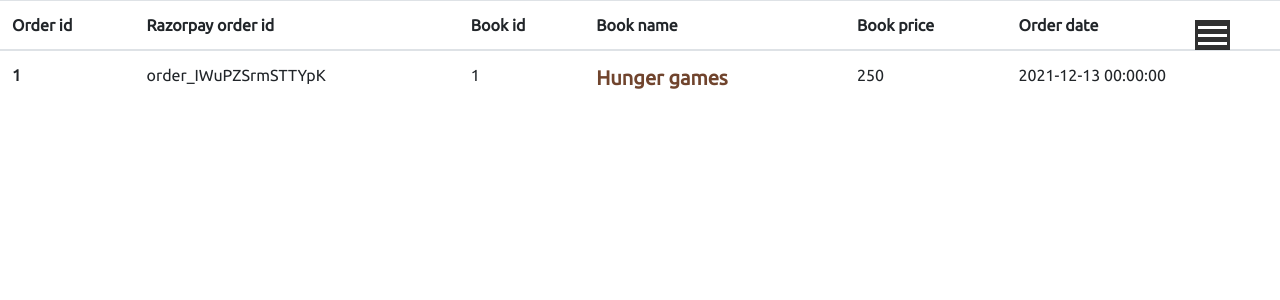
After one commit to Pratyaksha-047/Online-Bookstore, a Flask app: page /order in a window 1280 px wide. The commit adds this page. Shown: the top 300 px of the page. Run offline with Flask 2, Linux system fonts and the light colour scheme; a user stored in the database is signed in; data comes from the database, SQL or seed files in the repository; some libraries are stand-ins or nearby versions.

Commit message:
order page added

```diff
--- a/main/routes.py
+++ b/main/routes.py
@@ -4,7 +4,7 @@ import secrets
 from PIL import Image
 from flask import render_template, url_for, flash, redirect,request
 from main.forms import RegistrationForm, LoginForm , ContactForm , UpdateAccountForm,ResetPasswordForm, Add_bookForm, RequestResetForm, ForgotPasswordForm
-from main.models import Book, User
+from main.models import Book, User, Orders
 from flask_login import login_user, current_user, logout_user, login_required
 from flask_mail import Message
 from flask_admin.contrib.sqla import ModelView
@@ -90,6 +90,7 @@ class myModelView(ModelView):
 
 admin.add_view(myModelView(User,db.session))
 admin.add_view(myModelView(Book,db.session))
+admin.add_view(myModelView(Orders,db.session))
 
 @app.route("/add_book", methods=['GET', 'POST'])
 @login_required
@@ -154,7 +155,7 @@ def save_picture(form_picture):
 
 @app.route("/book", methods=['GET', 'POST'])
 def book():
-    q= request.args.get('q')
+    q = request.args.get('q')
     if q:
         books = Book.query.filter(Book.title.contains(q) |
         Book.author.contains(q))
@@ -162,14 +163,20 @@ def book():
         books=Book.query.all()
     return render_template('book.html', books=books)
 
-@app.route("/book_info/<int:book_id>")
+@app.route("/book_info/<int:book_id>", methods=['GET', 'POST'])
+@login_required
 def book_info(book_id):
     book = Book.query.get_or_404(book_id)
     client = razorpay.Client(auth=("rzp_test_OPH3Y9PSTTXz6z","n19uDbf0UQdIuBFILCrVKyiC"))
     payment = client.order.create({'amount': book.price*100 , 'currency' : "INR" , "payment_capture": '1'})
-    db.session.commit()
-
-
+    if request.method == 'POST':
+        order_id = request.form['order_id']
+        if order_id != '':
+            book.nocopies= book.nocopies - 1
+            order = Orders(razorpay_order_id=order_id, book_id = book.id, user_id=current_user.id, book_price= book.price)
+            db.session.add(order)
+            db.session.commit()
+            return redirect(url_for('order'))
     return render_template('book_info.html', title=book.title, book=book , payment=payment)
 
 def send_reset_email(user):
@@ -211,3 +218,10 @@ def reset_token(token):
         flash('Your password has been updated! You are now able to log in', 'success')
         return redirect(url_for('login'))
     return render_template('reset_token.html', title='Reset Password', form=form)
+
+@app.route("/order")
+@login_required
+def order_list():
+    orders = Orders.query.filter_by(user_id = current_user.id)
+    books=Book.query.all()
+    return render_template('order.html',orders=orders,books=books)
--- /dev/null
+++ b/main/templates/order.html
@@ -0,0 +1,35 @@
+{% extends "base.html" %}
+
+{% block content %}
+
+  <div class="each-order">
+        <table class="table">
+            <thead>
+              <tr>
+                <th scope="col">Order id</th>
+                <th scope="col">Razorpay order id</th>
+                <th scope="col">Book id</th>
+                <th scope="col">Book name</th>
+                <th scope="col">Book price</th>
+                <th scope="col">Order date</th>
+              </tr>
+            </thead>
+            <tbody>
+            {% for order in orders %}
+              <tr>
+                <th scope="row">{{ order.id }}</th>
+                <td>{{ order.razorpay_order_id }}</td>
+                <td>{{ order.book_id }}</td>
+                {%for book in books%}
+                {% if book.id == order.book_id  %}
+                    <td><a class="mr-2" href="{{ url_for('book_info', book_id=order.book_id)}}" style="font-size: 20px; color: #70442d; font-weight: 600;">{{ book.title}}</a></td>
+                {%endif%}
+                {%endfor%}
+                <td>{{ order.book_price }}</td>
+                <td>{{ order.order_date}}</td>
+              </tr>
+              {% endfor %}
+            </tbody>
+          </table>
+      </div>
+{% endblock %}
--- a/main/templates/profile.html
+++ /dev/null
@@ -1,5 +0,0 @@
-{% extends "base.html" %}
-
-{% block content %}
-<h1>PROFILE PAGE</h1>
-{% endblock %}
--- a/main/templates/singlepost.html
+++ /dev/null
@@ -1,5 +0,0 @@
-{% extends "base.html" %}
-
-{% block content %}
-<h1>SINGLE POST PAGE</h1>
-{% endblock %}
```
Also changed, not shown: main/models.py (+5 -2 lines), main/templates/book_info.html (+15 -5 lines), main/forms.py (line endings or trailing spaces), main/site.db, main/static/img/books/ac9b05e097a84612.jpg (added), main/static/img/books/e935265c53e5fe0f.jpg (added).
